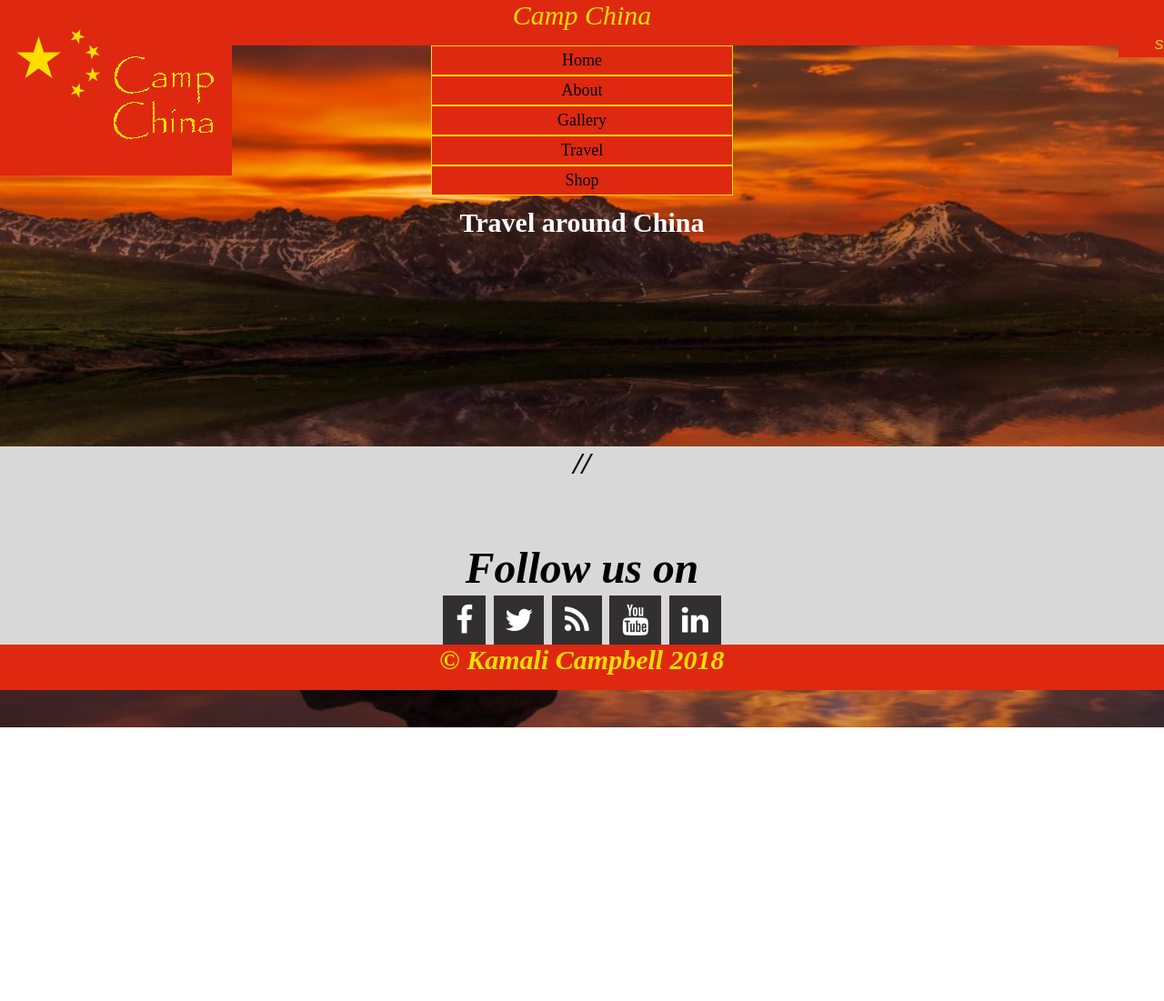
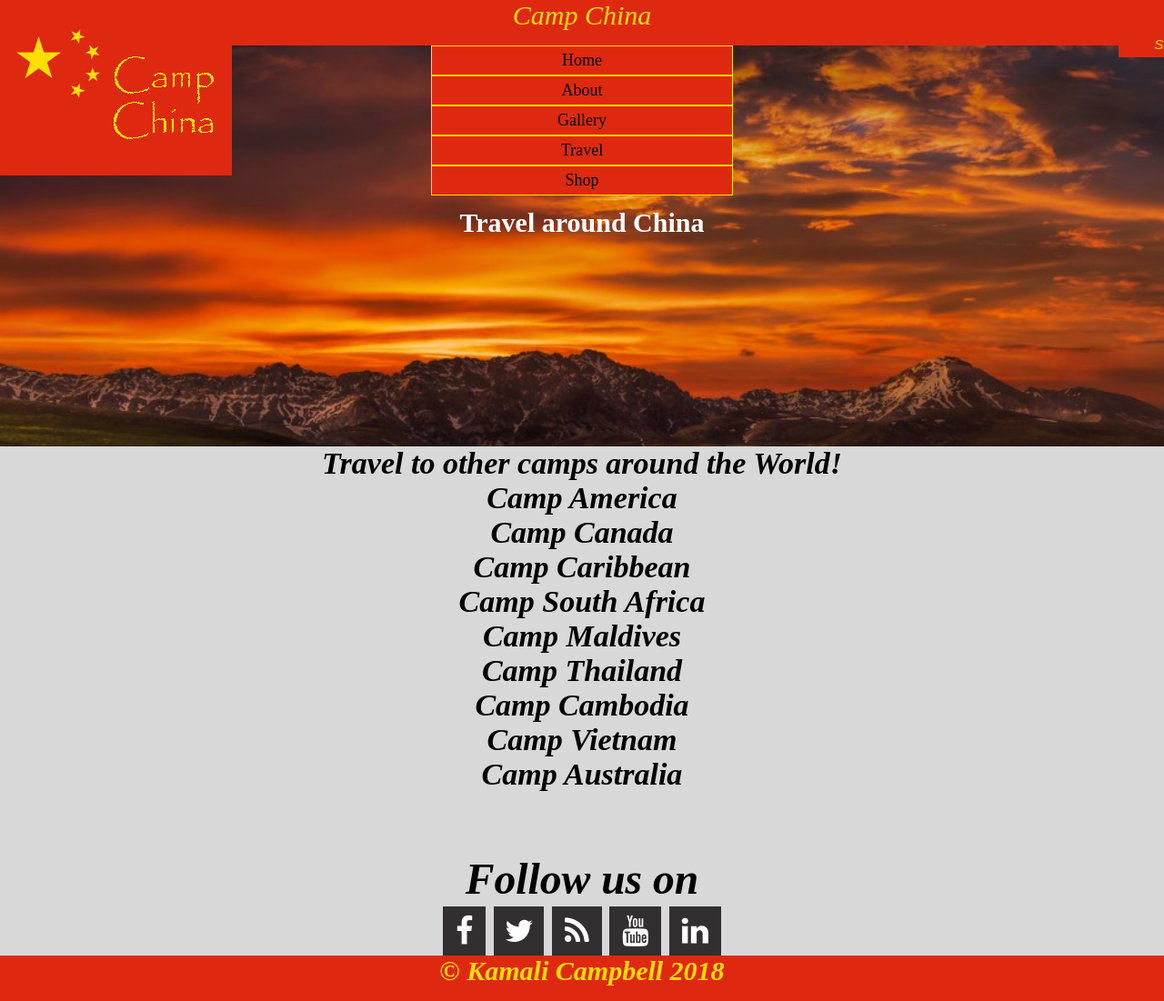
Before and after one commit to KamaliCampbell/KamaliCampbell.github.io, a plain HTML site: page Travel.html in a window 1280 px wide. Shown: the top 1101 px of the page at 91% size. Before the commit the page ends 800 px from the top, so only its background shows below. Drawn offline with Linux system fonts and the light colour scheme.

Commit message:
Update Travel.html

```diff
--- a/Travel.html
+++ b/Travel.html
@@ -37,7 +37,26 @@
     <br> <img src="../img/CampChinaLogo.jpg">
 
     <div class="container">
-    //
+      Travel to other camps around the World!
+      <br>
+       <a href="https://www.americamp.co.uk//">Camp America</a>
+       <br>
+      <a href="https://americampcanada.com/">Camp Canada</a>
+      <br>
+      <a href="http://campcaribbean.org/">Camp Caribbean</a>
+      <br>
+      <a href="https://campsouthafrica.com/">Camp South Africa</a>
+      <br>
+      <a href="https://camp.co.uk/locale/camp-maldives/">Camp Maldives</a>
+      <br>
+      <a href="https://summercampthailand.com/">Camp Thailand</a>
+      <br>
+      <a href="https://campcambodia.org/">Camp Cambodia</a>
+      <br>
+      <a href="https://campvietnam.com/">Camp Vietnam</a>
+      <br>
+      <a href="http://ausjob.co.uk/">Camp Australia</a>
+      <style> a {color: #000;} </style>
     <div class="white-box"> </div>
 
     <div class="footer-social-icons">
```
